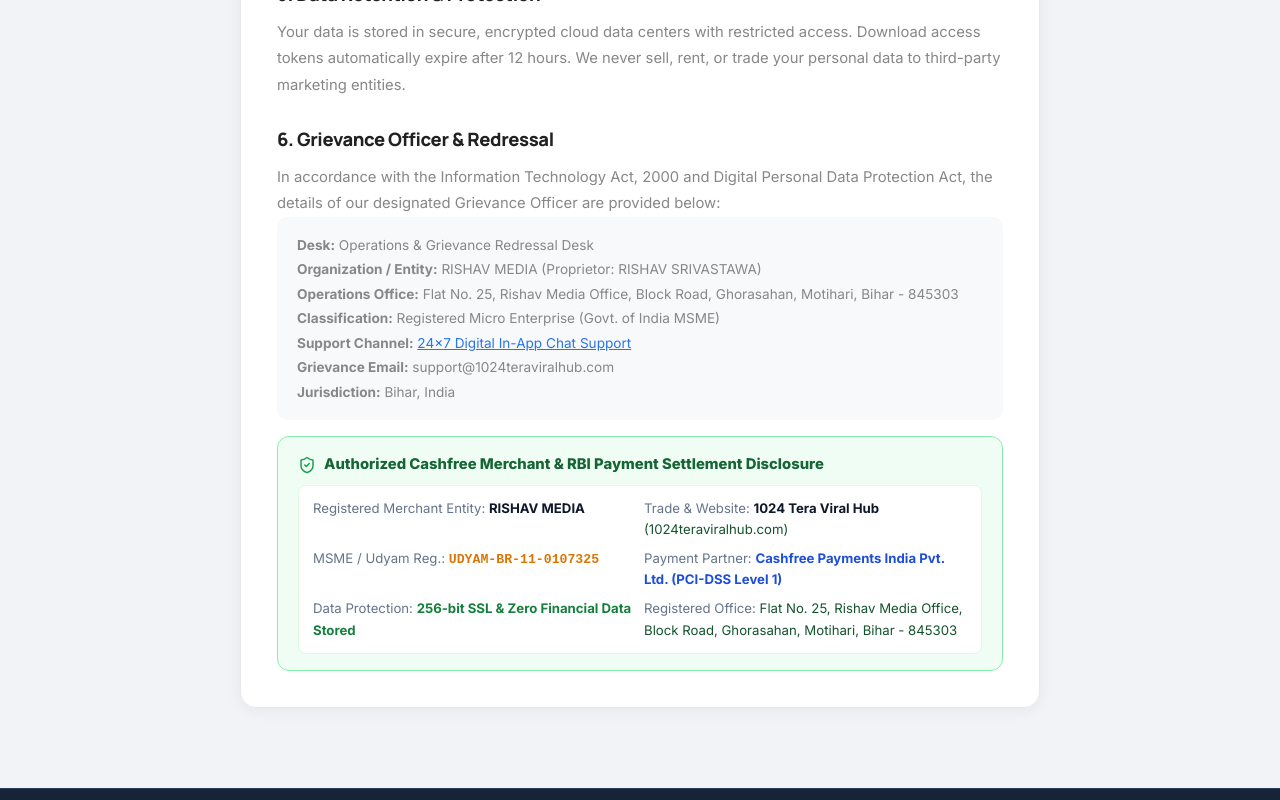
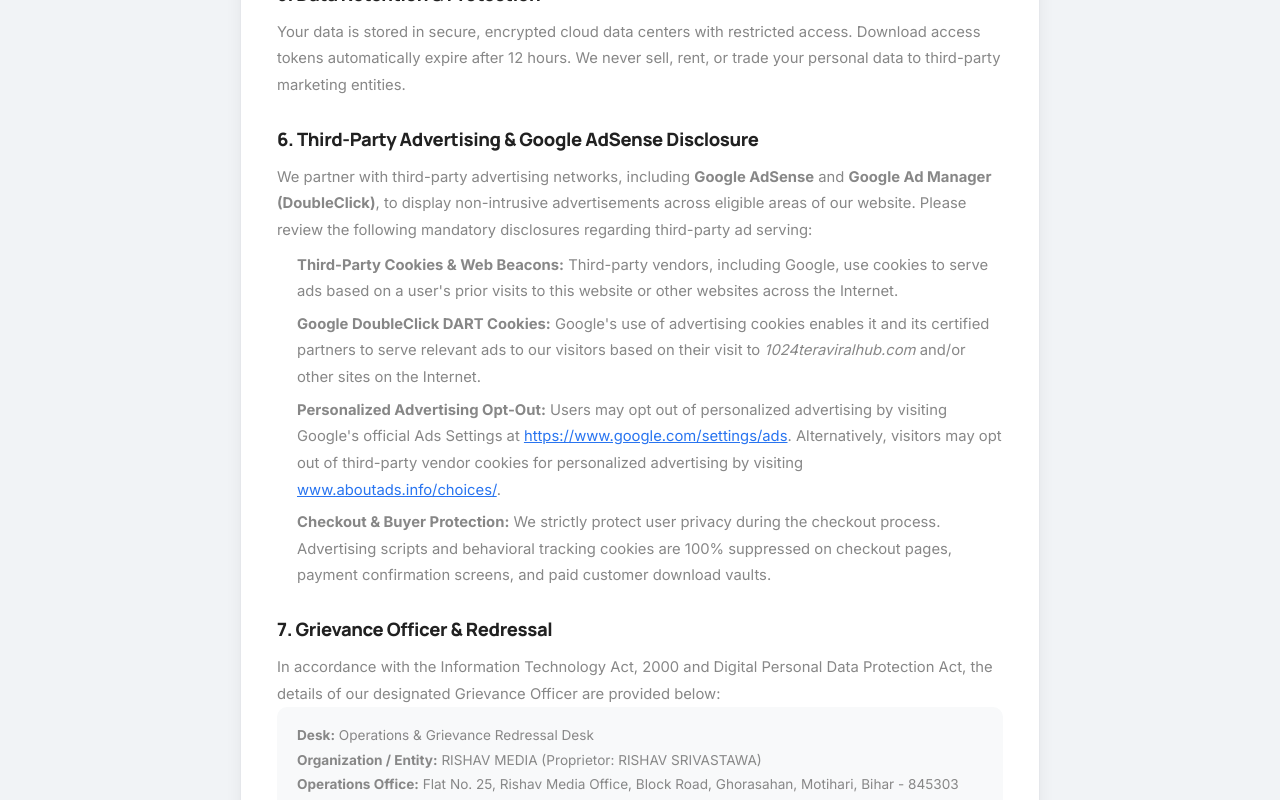
Before and after one commit to linamolygit/1024teraviralhub, a React (Vite) app: page /privacy-policy in a window 1280 px wide. Shown: the part 1180-1980 px from the top of the page. Built offline with nearby package versions, Linux system fonts and the light colour scheme; no server answers.

Commit message:
feat(adsense): full compliance optimization for fast AdSense approval (dual meta tags, robots.txt bot rules, legal cookie disclosures, sitemap & blog linkage)

```diff
--- a/index.html
+++ b/index.html
@@ -10,8 +10,13 @@
     <!-- Google Search Console Verification -->
     <meta name="google-site-verification" content="Q0YdApTEPAQxeJcPqraCZxKfJgqOWoljV43T_plE7kg" />
 
-    <!-- Google AdSense -->
+    <!-- Google AdSense Site Ownership Verification & Auto-Ads (Primary Account) -->
+    <meta name="google-adsense-account" content="ca-pub-2291828876695516" />
     <script async src="https://pagead2.googlesyndication.com/pagead/js/adsbygoogle.js?client=ca-pub-2291828876695516" crossorigin="anonymous"></script>
+
+    <!-- Google AdSense Site Ownership Verification & Auto-Ads (Secondary Account) -->
+    <meta name="google-adsense-account" content="ca-pub-4725437594491361" />
+    <script async src="https://pagead2.googlesyndication.com/pagead/js/adsbygoogle.js?client=ca-pub-4725437594491361" crossorigin="anonymous"></script>
 
     <!-- Google Fonts: Manrope (Headings) + Inter (Body/UI) -->
     <link rel="preconnect" href="https://fonts.googleapis.com" />
--- a/src/client/components/layout/Footer.tsx
+++ b/src/client/components/layout/Footer.tsx
@@ -20,6 +20,7 @@
   { to: '/category/wallpapers', label: 'Wallpapers' },
   { to: '/category/creative-packs', label: 'Creative Packs' },
   { to: '/category/trending-collections', label: 'Trending Collections' },
+  { to: '/blog', label: 'Blog & Articles' },
 ]
 
 const supportLinks = [
--- a/src/client/pages/legal/CookiePolicyPage.tsx
+++ b/src/client/pages/legal/CookiePolicyPage.tsx
@@ -16,7 +16,8 @@
             <h2 style={{ fontSize: '1.2rem', fontWeight: 700, color: 'var(--text-primary)', marginBottom: 8 }}>2. Cookies We Use</h2>
             <ul style={{ paddingLeft: 20, marginTop: 8, display: 'flex', flexDirection: 'column', gap: 6 }}>
               <li><strong>Essential Session Storage:</strong> Stores temporary transaction identifiers and UTM attribution across checkout steps.</li>
-              <li><strong>Analytics Cookies:</strong> Meta Pixel & performance cookies that assist in measuring marketing effectiveness.</li>
+              <li><strong>Advertising & Monetization Cookies (Google AdSense):</strong> Third-party advertising cookies, such as Google DoubleClick DART cookies, that serve relevant ads based on prior visits and prevent fraudulent ad impressions.</li>
+              <li><strong>Analytics Cookies:</strong> Google Analytics 4 (GA4) and Meta Pixel performance cookies that assist in measuring traffic and platform performance.</li>
               <li><strong>Security & Authentication:</strong> Firebase token verification for administrative access protection.</li>
             </ul>
           </section>
--- a/src/client/pages/legal/PrivacyPage.tsx
+++ b/src/client/pages/legal/PrivacyPage.tsx
@@ -102,7 +102,36 @@
 
           <section>
             <h2 style={{ fontSize: '1.15rem', fontWeight: 800, color: 'var(--text-primary)', marginBottom: 8 }}>
-              6. Grievance Officer & Redressal
+              6. Third-Party Advertising & Google AdSense Disclosure
+            </h2>
+            <p>
+              We partner with third-party advertising networks, including <strong>Google AdSense</strong> and <strong>Google Ad Manager (DoubleClick)</strong>, to display non-intrusive advertisements across eligible areas of our website. Please review the following mandatory disclosures regarding third-party ad serving:
+            </p>
+            <ul style={{ paddingLeft: 20, marginTop: 8, display: 'flex', flexDirection: 'column', gap: 6 }}>
+              <li>
+                <strong>Third-Party Cookies & Web Beacons:</strong> Third-party vendors, including Google, use cookies to serve ads based on a user's prior visits to this website or other websites across the Internet.
+              </li>
+              <li>
+                <strong>Google DoubleClick DART Cookies:</strong> Google's use of advertising cookies enables it and its certified partners to serve relevant ads to our visitors based on their visit to <em>1024teraviralhub.com</em> and/or other sites on the Internet.
+              </li>
+              <li>
+                <strong>Personalized Advertising Opt-Out:</strong> Users may opt out of personalized advertising by visiting Google's official Ads Settings at{' '}
+                <a href="https://www.google.com/settings/ads" target="_blank" rel="noopener noreferrer" style={{ color: 'var(--brand-purple-light)', textDecoration: 'underline' }}>
+                  https://www.google.com/settings/ads
+                </a>. Alternatively, visitors may opt out of third-party vendor cookies for personalized advertising by visiting{' '}
+                <a href="https://www.aboutads.info/choices/" target="_blank" rel="noopener noreferrer" style={{ color: 'var(--brand-purple-light)', textDecoration: 'underline' }}>
+                  www.aboutads.info/choices/
+                </a>.
+              </li>
+              <li>
+                <strong>Checkout & Buyer Protection:</strong> We strictly protect user privacy during the checkout process. Advertising scripts and behavioral tracking cookies are 100% suppressed on checkout pages, payment confirmation screens, and paid customer download vaults.
+              </li>
+            </ul>
+          </section>
+
+          <section>
+            <h2 style={{ fontSize: '1.15rem', fontWeight: 800, color: 'var(--text-primary)', marginBottom: 8 }}>
+              7. Grievance Officer & Redressal
             </h2>
             <p>
               In accordance with the Information Technology Act, 2000 and Digital Personal Data Protection Act, the details of our designated Grievance Officer are provided below:
--- a/src/worker.ts
+++ b/src/worker.ts
@@ -651,12 +651,35 @@
   })
 })
 
-// ─── SEO: Robots.txt ─────────────────────────
+// ─── SEO: Robots.txt (Full Crawler & Google AdSense Bot Support) ─
 app.get('/robots.txt', (c) => {
   const siteUrl = c.env.SITE_URL || `${new URL(c.req.url).origin}`
-  const robots = `User-agent: *\nAllow: /\nDisallow: /admin/\nDisallow: /download/\nDisallow: /payment/\n\nSitemap: ${siteUrl}/sitemap.xml\n`
+  const robots = [
+    'User-agent: Mediapartners-Google',
+    'Allow: /',
+    '',
+    'User-agent: AdsBot-Google',
+    'Allow: /',
+    '',
+    'User-agent: Googlebot',
+    'Allow: /',
+    '',
+    'User-agent: *',
+    'Allow: /',
+    'Disallow: /admin/',
+    'Disallow: /download/',
+    'Disallow: /payment/',
+    'Disallow: /checkout',
+    'Disallow: /api/',
+    '',
+    `Sitemap: ${siteUrl}/sitemap.xml`,
+    '',
+  ].join('\n')
   return new Response(robots, {
-    headers: { 'Content-Type': 'text/plain' }
+    headers: {
+      'Content-Type': 'text/plain; charset=utf-8',
+      'Cache-Control': 'public, max-age=3600',
+    }
   })
 })
 
@@ -831,16 +854,47 @@
       }
     }
 
-    // 3. Google AdSense Auto-Ads Tag
+    // 3. Google AdSense Multi-Account Verification & Auto-Ads Tags
     const isAdsenseEnabled = settings.adsense_enabled !== false && settings.adsense_enabled !== 'false'
     if (isAdsenseEnabled) {
-      const adsensePub = String(settings.adsense_publisher_id || 'ca-pub-2291828876695516').trim()
-      let pubId = adsensePub.startsWith('pub-') && !adsensePub.startsWith('ca-pub-') ? `ca-${adsensePub}` : adsensePub
-      if (pubId && !html.includes(pubId)) {
-        headTags += `\n    <!-- Google AdSense Auto-Ads -->\n    <script async src="https://pagead2.googlesyndication.com/pagead/js/adsbygoogle.js?client=${pubId}" crossorigin="anonymous"></script>`
+      // Collect all publisher IDs (primary + multi-accounts)
+      const accountsList: Array<{ publisher_id: string; custom_code?: string; auto_ads?: boolean }> = []
+
+      if (Array.isArray(settings.adsense_accounts) && settings.adsense_accounts.length > 0) {
+        settings.adsense_accounts.forEach((acc: any) => {
+          if (acc?.publisher_id?.trim()) accountsList.push(acc)
+        })
       }
+
+      // Fallback defaults if no accounts array configured
+      if (accountsList.length === 0) {
+        accountsList.push({ publisher_id: String(settings.adsense_publisher_id || 'ca-pub-2291828876695516').trim(), auto_ads: true })
+        accountsList.push({ publisher_id: 'ca-pub-4725437594491361', auto_ads: true })
+      }
+
+      accountsList.forEach((acc) => {
+        let rawPub = String(acc.publisher_id).trim()
+        let pubId = rawPub.startsWith('pub-') && !rawPub.startsWith('ca-pub-') ? `ca-${rawPub}` : rawPub
+        if (pubId) {
+          // Ownership verification meta tag
+          if (!html.includes(`content="${pubId}"`)) {
+            headTags += `\n    <meta name="google-adsense-account" content="${pubId}" />`
+          }
+          // Auto-Ads tag
+          if (acc.auto_ads !== false && !html.includes(`client=${pubId}`)) {
+            headTags += `\n    <script async src="https://pagead2.googlesyndication.com/pagead/js/adsbygoogle.js?client=${pubId}" crossorigin="anonymous"></script>`
+          }
+          if (acc.custom_code && !html.includes(acc.custom_code.trim())) {
+            headTags += `\n    ${acc.custom_code.trim()}`
+          }
+        }
+      })
+
       if (settings.adsense_head_code && !html.includes(settings.adsense_head_code)) {
         headTags += `\n    ${settings.adsense_head_code}`
+      }
+      if (settings.adsense_multi_head_code && !html.includes(settings.adsense_multi_head_code)) {
+        headTags += `\n    ${settings.adsense_multi_head_code}`
       }
     }
 
```
